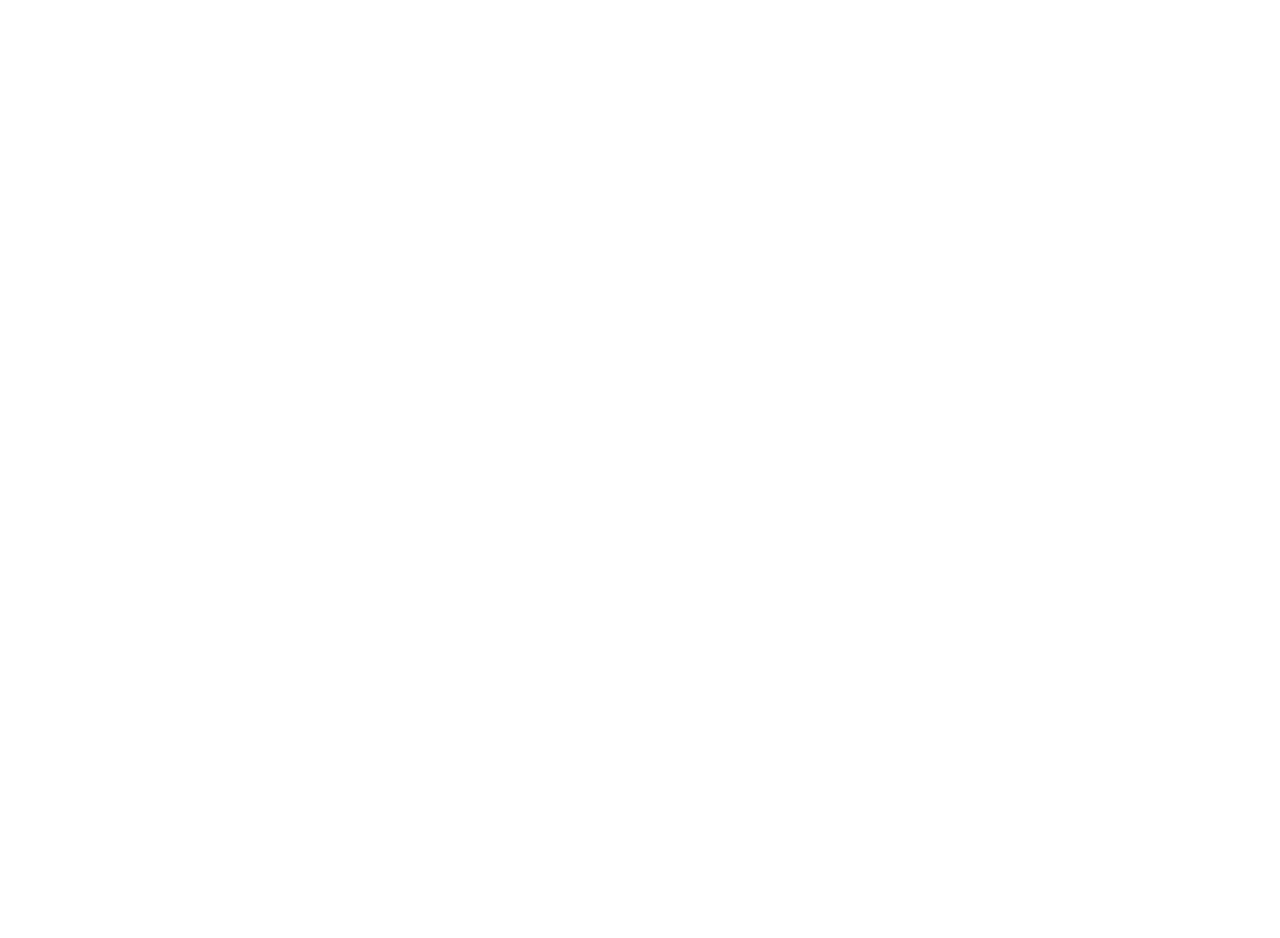
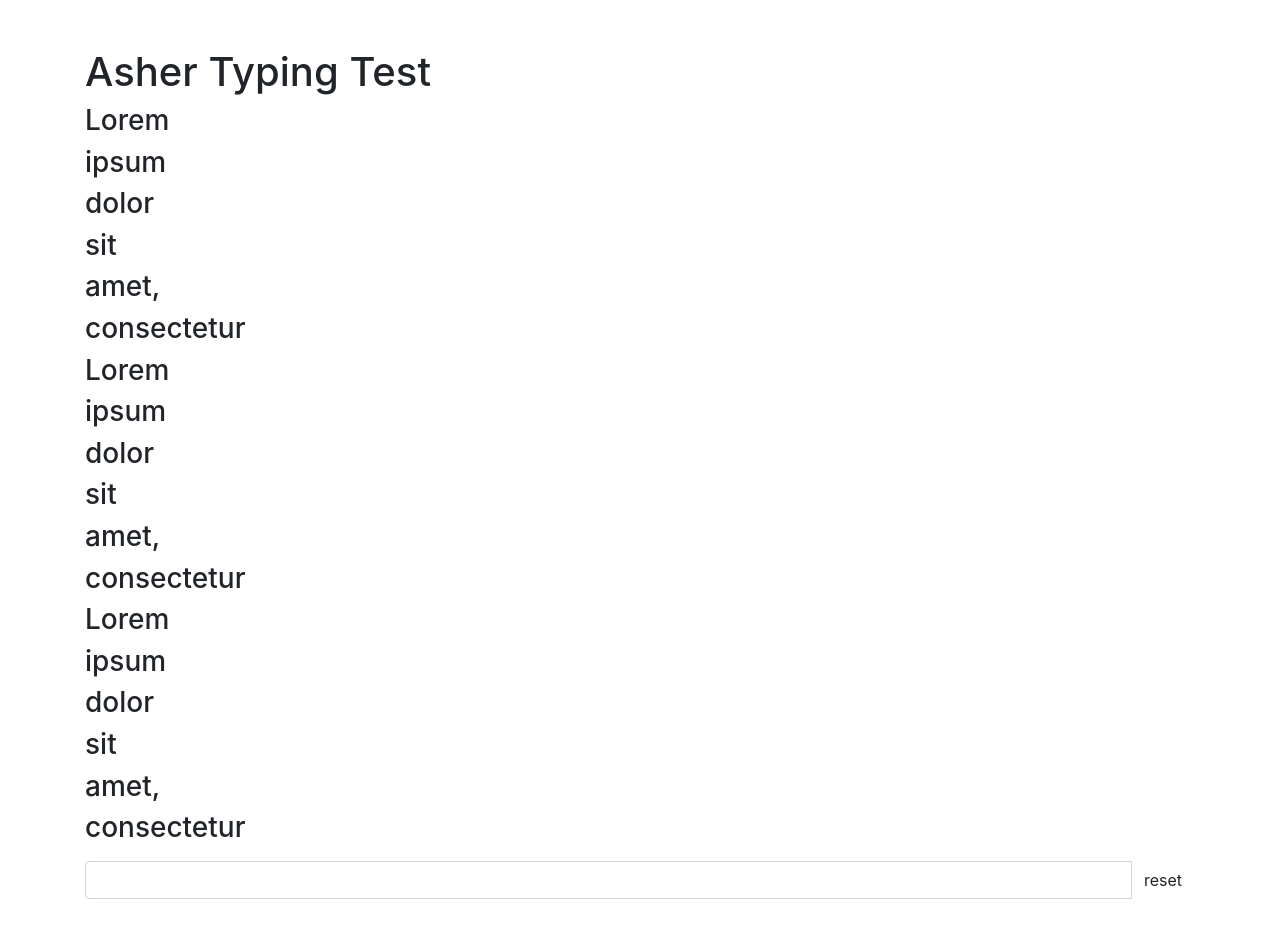
Before and after one commit to Asher-Leavitt/crap-portfolio, a plain HTML site: page index.html in a window 1280 px wide. Before the commit the page ends 800 px from the top, so only its background shows below. Drawn offline with nearby package versions, Linux system fonts and the light colour scheme.

Commit message:
added index-html

```diff
--- a/index.html
+++ b/index.html
@@ -1,11 +1,32 @@
 <html lang="en">
 <head>
     <meta charset="UTF-8">
-    <meta http-equiv="X-UA-Compatible" content="IE=edge">
     <meta name="viewport" content="width=device-width, initial-scale=1.0">
-    <title>crap-portfolio</title>
+    <link rel="stylesheet" href="https://stackpath.bootstrapcdn.com/bootstrap/4.5.2/css/bootstrap.min.css" integrity="sha384-JcKb8q3iqJ61gNV9KGb8thSsNjpSL0n8PARn9HuZOnIxN0hoP+VmmDGMN5t9UJ0Z" crossorigin="anonymous">
+    <title>crap portfolio</title>
 </head>
 <body>
-
+<div class="container my-5 mx-auto translate-middle">
+    <!--  -->
+    <h1 class="">Asher Typing Test </h1>
+        <div class="text">
+            <h3> Lorem </h3> <h3> ipsum </h3>
+            <h3> dolor </h3><h3> sit </h3>
+            <h3> amet, </h3><h3> consectetur </h3>            <h3> Lorem </h3> <h3> ipsum </h3>
+            <h3> dolor </h3><h3> sit </h3>
+            <h3> amet, </h3><h3> consectetur </h3>
+            <h3> Lorem </h3> <h3> ipsum </h3>
+            <h3> dolor </h3><h3> sit </h3>
+            <h3> amet, </h3><h3> consectetur </h3>
+        </div>
+        <form class="new-chat my-3">
+            <div class="input-group">
+                <input type="text" id="message" class="form-control" required>
+             <div class="input-group-append">
+                <input type="submit" class="btn" value="reset">
+            </div>
+        </div>
+     </form>
+</div>
 </body>
 </html>
```
